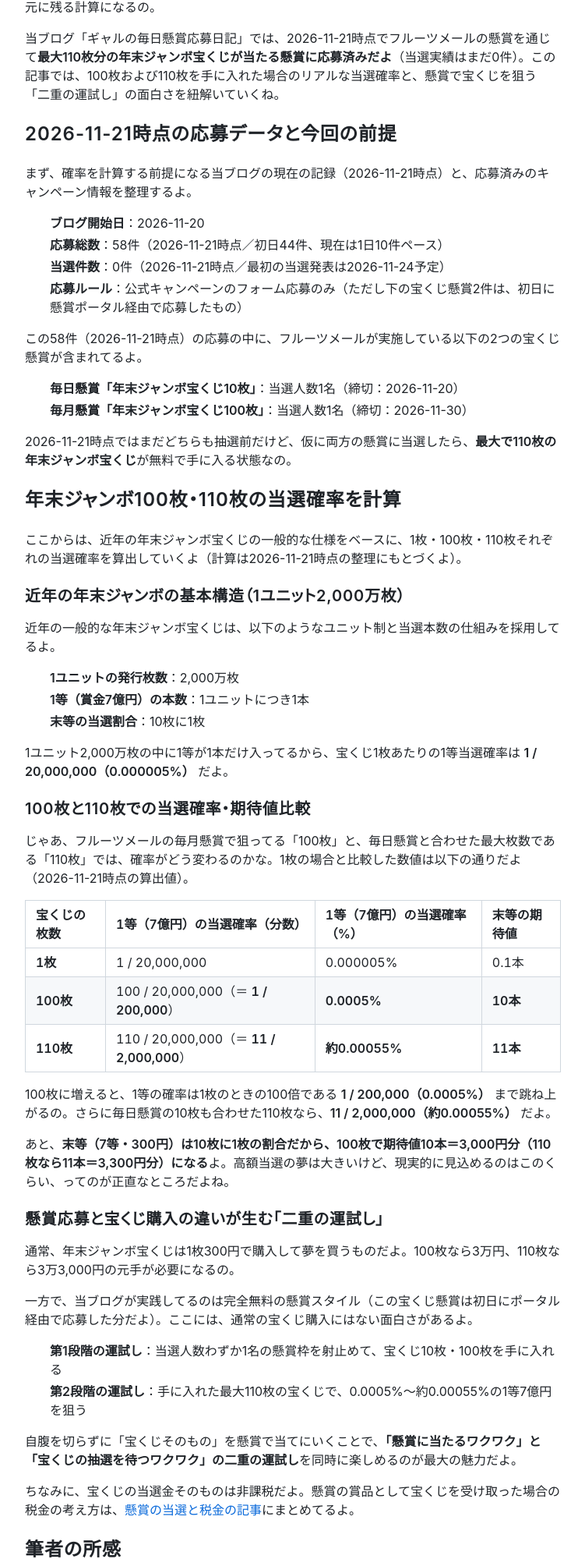
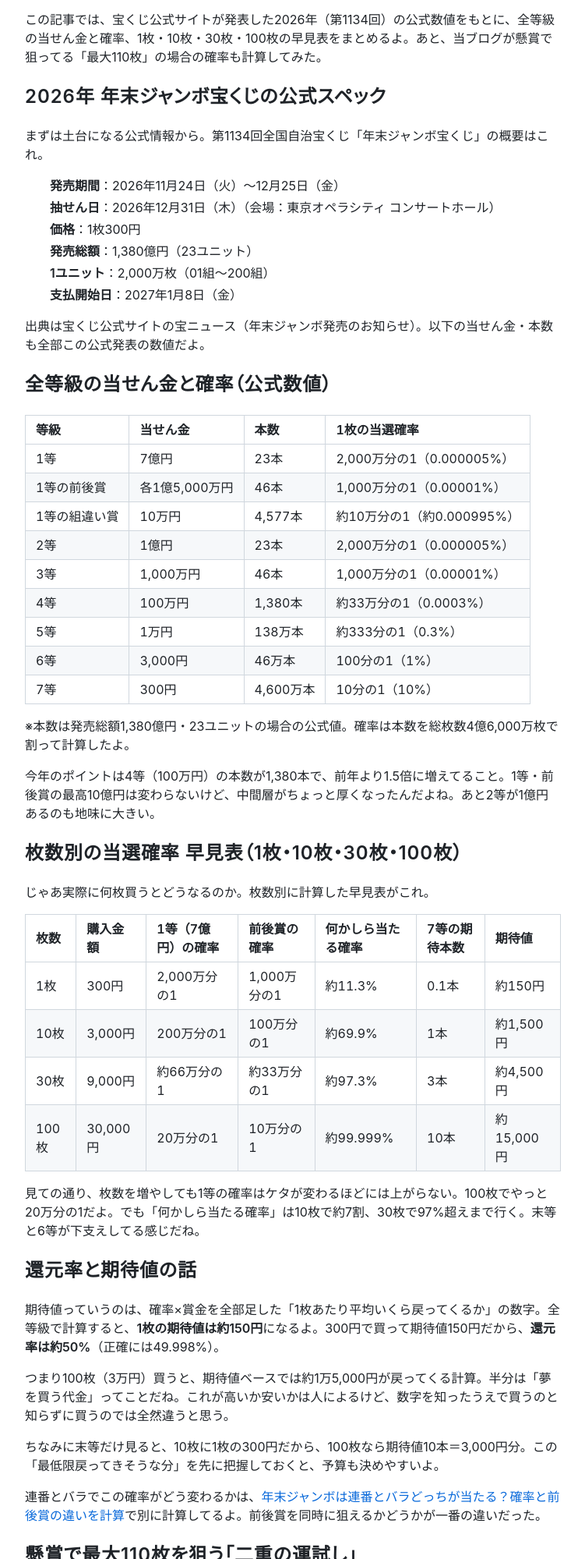
Before and after one commit to musehsh9-a11y/kensho-blog, an Astro site: page /blog/kensho-jumbo-lottery in a window 1280 px wide. Shown: the part 801-2800 px from the top of the page at 78% size, without its empty margins (264-1015 px from the left). Built offline with nearby package versions, Linux system fonts and the light colour scheme; Astro itself is replaced by a stand-in of ours.

Commit message:
Revise jumbo lottery article with official 2026 numbers, full prize table and per-ticket probability tables

```diff
--- a/src/content/blog/kensho-jumbo-lottery.mdx
+++ b/src/content/blog/kensho-jumbo-lottery.mdx
@@ -1,88 +1,103 @@
 ---
-title: '年末ジャンボ宝くじ100枚が当たる懸賞｜110枚の当選確率を計算してみた'
-summary: 'フルーツメールの懸賞で応募済みの年末ジャンボ宝くじ最大110枚について、1等（7億円）や末等の当選確率を徹底計算。2026-11-21時点の応募状況とあわせて解説するよ。'
+title: '年末ジャンボの当選確率｜1枚・10枚・100枚の早見表と末等の期待値'
+summary: '2026年の年末ジャンボ宝くじ（第1134回）の当選確率を、宝くじ公式サイトの公式数値で計算。1等7億円は1枚で2,000万分の1、100枚でも20万分の1。末等の期待値と還元率まで、全等級の表でまとめたよ。'
 tags: ['年末ジャンボ', '当選確率', '宝くじ', 'フルーツメール']
-description: '年末ジャンボの当選確率を1枚・100枚・110枚で徹底計算！1等7億円の確率は100枚で0.0005%（20万分の1）、末等（300円）の期待値は10本だよ。フルーツメールの懸賞で宝くじ最大110枚に応募済みの当ブログ（2026-11-21時点・当選0件）の視点から、二重の運試しの面白さを解説するね。'
+description: '年末ジャンボ宝くじ（2026年・第1134回）の当選確率を公式数値で1枚・10枚・30枚・100枚と計算して比較。1等7億円は100枚でも20万分の1、末等は10枚に1枚、1枚の期待値は約150円で還元率は約50%。全等級の当せん金表と早見表つき。'
 pubDate: 'Nov 21 2026'
-updatedDate: 'Nov 22 2026'
+updatedDate: 'Nov 26 2026'
 heroImage: '../../assets/kensho-jumbo-lottery/hero.jpg'
 ---
 
-結論から言うね。近年の一般的な仕様をもとに計算した**年末ジャンボの当選確率（1等・7億円）は、1枚あたり0.000005%（2,000万分の1）、100枚まとめても0.0005%（20万分の1）**だよ。でも、10枚に1枚当たる末等（7等・300円）なら、100枚で期待値10本＝3,000円分が手元に残る計算になるの。
+結論から言うね。2026年の年末ジャンボ宝くじ、**1等7億円の確率は1枚で2,000万分の1（0.000005%）、100枚買っても20万分の1（0.0005%）**だよ。でも末等（7等・300円）は10枚に1枚当たるし、1枚あたりの期待値は約150円で、還元率は約50%あるの。
 
-当ブログ「ギャルの毎日懸賞応募日記」では、2026-11-21時点でフルーツメールの懸賞を通じて**最大110枚分の年末ジャンボ宝くじが当たる懸賞に応募済みだよ**（当選実績はまだ0件）。この記事では、100枚および110枚を手に入れた場合のリアルな当選確率と、懸賞で宝くじを狙う「二重の運試し」の面白さを紐解いていくね。
+この記事では、宝くじ公式サイトが発表した2026年（第1134回）の公式数値をもとに、全等級の当せん金と確率、1枚・10枚・30枚・100枚の早見表をまとめるよ。あと、当ブログが懸賞で狙ってる「最大110枚」の場合の確率も計算してみた。
 
-## 2026-11-21時点の応募データと今回の前提
+## 2026年 年末ジャンボ宝くじの公式スペック
 
-まず、確率を計算する前提になる当ブログの現在の記録（2026-11-21時点）と、応募済みのキャンペーン情報を整理するよ。
+まずは土台になる公式情報から。第1134回全国自治宝くじ「年末ジャンボ宝くじ」の概要はこれ。
 
-* **ブログ開始日**：2026-11-20
-* **応募総数**：58件（2026-11-21時点／初日44件、現在は1日10件ペース）
-* **当選件数**：0件（2026-11-21時点／最初の当選発表は2026-11-24予定）
-* **応募ルール**：公式キャンペーンのフォーム応募のみ（ただし下の宝くじ懸賞2件は、初日に懸賞ポータル経由で応募したもの）
+* **発売期間**：2026年11月24日（火）〜12月25日（金）
+* **抽せん日**：2026年12月31日（木）（会場：東京オペラシティ コンサートホール）
+* **価格**：1枚300円
+* **発売総額**：1,380億円（23ユニット）
+* **1ユニット**：2,000万枚（01組〜200組）
+* **支払開始日**：2027年1月8日（金）
 
-この58件（2026-11-21時点）の応募の中に、フルーツメールが実施している以下の2つの宝くじ懸賞が含まれてるよ。
+出典は宝くじ公式サイトの宝ニュース（年末ジャンボ発売のお知らせ）。以下の当せん金・本数も全部この公式発表の数値だよ。
+
+## 全等級の当せん金と確率（公式数値）
+
+| 等級 | 当せん金 | 本数 | 1枚の当選確率 |
+| :--- | :--- | :--- | :--- |
+| 1等 | 7億円 | 23本 | 2,000万分の1（0.000005%） |
+| 1等の前後賞 | 各1億5,000万円 | 46本 | 1,000万分の1（0.00001%） |
+| 1等の組違い賞 | 10万円 | 4,577本 | 約10万分の1（約0.000995%） |
+| 2等 | 1億円 | 23本 | 2,000万分の1（0.000005%） |
+| 3等 | 1,000万円 | 46本 | 1,000万分の1（0.00001%） |
+| 4等 | 100万円 | 1,380本 | 約33万分の1（0.0003%） |
+| 5等 | 1万円 | 138万本 | 約333分の1（0.3%） |
+| 6等 | 3,000円 | 46万本 | 100分の1（1%） |
+| 7等 | 300円 | 4,600万本 | 10分の1（10%） |
+
+※本数は発売総額1,380億円・23ユニットの場合の公式値。確率は本数を総枚数4億6,000万枚で割って計算したよ。
+
+今年のポイントは4等（100万円）の本数が1,380本で、前年より1.5倍に増えてること。1等・前後賞の最高10億円は変わらないけど、中間層がちょっと厚くなったんだよね。あと2等が1億円あるのも地味に大きい。
+
+## 枚数別の当選確率 早見表（1枚・10枚・30枚・100枚）
+
+じゃあ実際に何枚買うとどうなるのか。枚数別に計算した早見表がこれ。
+
+| 枚数 | 購入金額 | 1等（7億円）の確率 | 前後賞の確率 | 何かしら当たる確率 | 7等の期待本数 | 期待値 |
+| :--- | :--- | :--- | :--- | :--- | :--- | :--- |
+| 1枚 | 300円 | 2,000万分の1 | 1,000万分の1 | 約11.3% | 0.1本 | 約150円 |
+| 10枚 | 3,000円 | 200万分の1 | 100万分の1 | 約69.9% | 1本 | 約1,500円 |
+| 30枚 | 9,000円 | 約66万分の1 | 約33万分の1 | 約97.3% | 3本 | 約4,500円 |
+| 100枚 | 30,000円 | 20万分の1 | 10万分の1 | 約99.999% | 10本 | 約15,000円 |
+
+見ての通り、枚数を増やしても1等の確率はケタが変わるほどには上がらない。100枚でやっと20万分の1だよ。でも「何かしら当たる確率」は10枚で約7割、30枚で97%超えまで行く。末等と6等が下支えしてる感じだね。
+
+## 還元率と期待値の話
+
+期待値っていうのは、確率×賞金を全部足した「1枚あたり平均いくら戻ってくるか」の数字。全等級で計算すると、**1枚の期待値は約150円**になるよ。300円で買って期待値150円だから、**還元率は約50%**（正確には49.998%）。
+
+つまり100枚（3万円）買うと、期待値ベースでは約1万5,000円が戻ってくる計算。半分は「夢を買う代金」ってことだね。これが高いか安いかは人によるけど、数字を知ったうえで買うのと知らずに買うのでは全然違うと思う。
+
+ちなみに末等だけ見ると、10枚に1枚の300円だから、100枚なら期待値10本＝3,000円分。この「最低限戻ってきそうな分」を先に把握しておくと、予算も決めやすいよ。
+
+連番とバラでこの確率がどう変わるかは、[年末ジャンボは連番とバラどっちが当たる？確率と前後賞の違いを計算](https://kensho-nikki.com/blog/kensho-jumbo-renban-bara/)で別に計算してるよ。前後賞を同時に狙えるかどうかが一番の違いだった。
+
+## 懸賞で最大110枚を狙う「二重の運試し」
+
+ここからは当ブログの話。当ブログ「ギャルの毎日懸賞応募日記」では、フルーツメールの懸賞で年末ジャンボ宝くじそのものに応募してるよ。
 
 * **毎日懸賞「年末ジャンボ宝くじ10枚」**：当選人数1名（締切：2026-11-20）
 * **毎月懸賞「年末ジャンボ宝くじ100枚」**：当選人数1名（締切：2026-11-30）
 
-2026-11-21時点ではまだどちらも抽選前だけど、仮に両方の懸賞に当選したら、**最大で110枚の年末ジャンボ宝くじ**が無料で手に入る状態なの。
+両方当たれば最大110枚。110枚の1等確率は約18万分の1（約0.00055%）で、期待値は約16,500円分。これを自腹ゼロで狙えるのが懸賞経由の面白さだよね。
 
-## 年末ジャンボ100枚・110枚の当選確率を計算
+1. **第1段階**：当選人数1名の懸賞に当たって宝くじを手に入れる
+2. **第2段階**：その宝くじで大みそかの抽せんに挑む
 
-ここからは、近年の年末ジャンボ宝くじの一般的な仕様をベースに、1枚・100枚・110枚それぞれの当選確率を算出していくよ（計算は2026-11-21時点の整理にもとづくよ）。
+当ブログの応募総数は累計83件（2026年11月26日時点）で、当選はまだ0件。この宝くじ懸賞も結果はまだ出てない。まず第1段階を突破できるかどうか、だね。
 
-### 近年の年末ジャンボの基本構造（1ユニット2,000万枚）
-
-近年の一般的な年末ジャンボ宝くじは、以下のようなユニット制と当選本数の仕組みを採用してるよ。
-
-* **1ユニットの発行枚数**：2,000万枚
-* **1等（賞金7億円）の本数**：1ユニットにつき1本
-* **末等の当選割合**：10枚に1枚
-
-1ユニット2,000万枚の中に1等が1本だけ入ってるから、宝くじ1枚あたりの1等当選確率は **1 / 20,000,000（0.000005%）** だよ。
-
-### 100枚と110枚での当選確率・期待値比較
-
-じゃあ、フルーツメールの毎月懸賞で狙ってる「100枚」と、毎日懸賞と合わせた最大枚数である「110枚」では、確率がどう変わるのかな。1枚の場合と比較した数値は以下の通りだよ（2026-11-21時点の算出値）。
-
-| 宝くじの枚数 | 1等（7億円）の当選確率（分数） | 1等（7億円）の当選確率（%） | 末等の期待値 |
-| :--- | :--- | :--- | :--- |
-| **1枚** | 1 / 20,000,000 | 0.000005% | 0.1本 |
-| **100枚** | 100 / 20,000,000（＝ **1 / 200,000**） | **0.0005%** | **10本** |
-| **110枚** | 110 / 20,000,000（＝ **11 / 2,000,000**） | **約0.00055%** | **11本** |
-
-100枚に増えると、1等の確率は1枚のときの100倍である **1 / 200,000（0.0005%）** まで跳ね上がるの。さらに毎日懸賞の10枚も合わせた110枚なら、**11 / 2,000,000（約0.00055%）** だよ。
-
-あと、**末等（7等・300円）は10枚に1枚の割合だから、100枚で期待値10本＝3,000円分（110枚なら11本＝3,300円分）になる**よ。高額当選の夢は大きいけど、現実的に見込めるのはこのくらい、ってのが正直なところだよね。
-
-### 懸賞応募と宝くじ購入の違いが生む「二重の運試し」
-
-通常、年末ジャンボ宝くじは1枚300円で購入して夢を買うものだよ。100枚なら3万円、110枚なら3万3,000円の元手が必要になるの。
-
-一方で、当ブログが実践してるのは完全無料の懸賞スタイル（この宝くじ懸賞は初日にポータル経由で応募した分だよ）。ここには、通常の宝くじ購入にはない面白さがあるよ。
-
-1. **第1段階の運試し**：当選人数わずか1名の懸賞枠を射止めて、宝くじ10枚・100枚を手に入れる
-2. **第2段階の運試し**：手に入れた最大110枚の宝くじで、0.0005%〜約0.00055%の1等7億円を狙う
-
-自腹を切らずに「宝くじそのもの」を懸賞で当てにいくことで、**「懸賞に当たるワクワク」と「宝くじの抽選を待つワクワク」の二重の運試し**を同時に楽しめるのが最大の魅力だよ。
-
-ちなみに、宝くじの当選金そのものは非課税だよ。懸賞の賞品として宝くじを受け取った場合の税金の考え方は、[懸賞の当選と税金の記事](https://kensho-nikki.com/blog/kensho-tax-guide/)にまとめてるよ。
+なお、宝くじの当せん金そのものは非課税だよ。懸賞の賞品として宝くじを受け取った場合の税金の考え方は、[懸賞の当選と税金の記事](https://kensho-nikki.com/blog/kensho-tax-guide/)にまとめてる。
 
 ## 筆者の所感
 
-正直なところ、数字を並べて計算してみると「100枚あっても20万分の1（0.0005%）」っていう確率の壁の高さに圧倒されちゃう。しかも、その100枚を手に入れるためには、まず当選者1名っていうフルーツメールの狭き門を突破しなきゃいけないんだよね。
+公式数値で計算し直してみて、やっぱり1等の壁は高いなって思った。100枚でも20万分の1だもん。でも、還元率約50%・末等は10枚に1枚っていう下の部分の数字は思ってたより現実的だった。
 
-2026-11-21時点ではまだ当選0件で、最初の当選発表（2026-11-24）すら迎えてないスタート直後の段階。それでも、応募総数58件（2026-11-21時点）の中に「もしかしたら7億円に化けるかもしれない110枚」の種が蒔かれてると思うと、毎日のフォーム応募のモチベーションが一気に上がるよ。まずは第1関門である宝くじの当選通知が届くのを、気長に待ちたいな。
+当たってもいないのに言うのもなんだけど、確率を知ると「買い方」に迷いがなくなるのは収穫だった。夢の部分と現実の部分を分けて考えられるようになるんだよね。まずは12月31日の抽せんより先に、懸賞の第1段階の結果待ちだよ。
 
 ## 関連リンク
 
-* [ギャルの毎日懸賞応募日記 トップページ（最新の応募実績・記録はこちら）](https://kensho-nikki.com/)
+* [年末ジャンボは連番とバラどっちが当たる？確率と前後賞の違いを計算](https://kensho-nikki.com/blog/kensho-jumbo-renban-bara/)
 * [懸賞の当選確率の解説記事](https://kensho-nikki.com/blog/kensho-winning-probability/)
 * [懸賞の当選と税金の記事](https://kensho-nikki.com/blog/kensho-tax-guide/)
+* [懸賞の期待値シミュレーター](https://musehsh9-a11y.github.io/sweepstakes-app/kitaichi/)
+* [ギャルの毎日懸賞応募日記 トップページ（最新の応募実績・記録はこちら）](https://kensho-nikki.com/)
 
 ## まとめ
 
-* **1等7億円の確率**：近年の一般的な仕様（1ユニット2,000万枚）では、100枚で **0.0005%（20万分の1）**、110枚で **約0.00055%（200万分の11）** となるよ（2026-11-21時点の計算）。
-* **末等の期待値**：10枚に1枚の割合で当たる末等（7等・300円）は、100枚で **10本＝3,000円分**、110枚で **11本＝3,300円分** の期待値があるよ。
-* **二重の運試し**：2026-11-21時点の応募総数58件（当選0件）のうち、フルーツメールの懸賞で最大110枚の宝くじに応募済みで、無料応募から7億円を狙う二重の抽選を楽しめるよ。
+* **1等7億円の確率**：1枚で2,000万分の1、10枚で200万分の1、100枚でも20万分の1（2026年・第1134回の公式数値で計算）
+* **末等と期待値**：7等は10枚に1枚、1枚の期待値は約150円で還元率は約50%。100枚の期待値は約1万5,000円
+* **懸賞経由なら**：当ブログは懸賞で最大110枚を狙い中（当選はまだ0件）。当たれば約18万分の1の挑戦権が無料で手に入る
```
